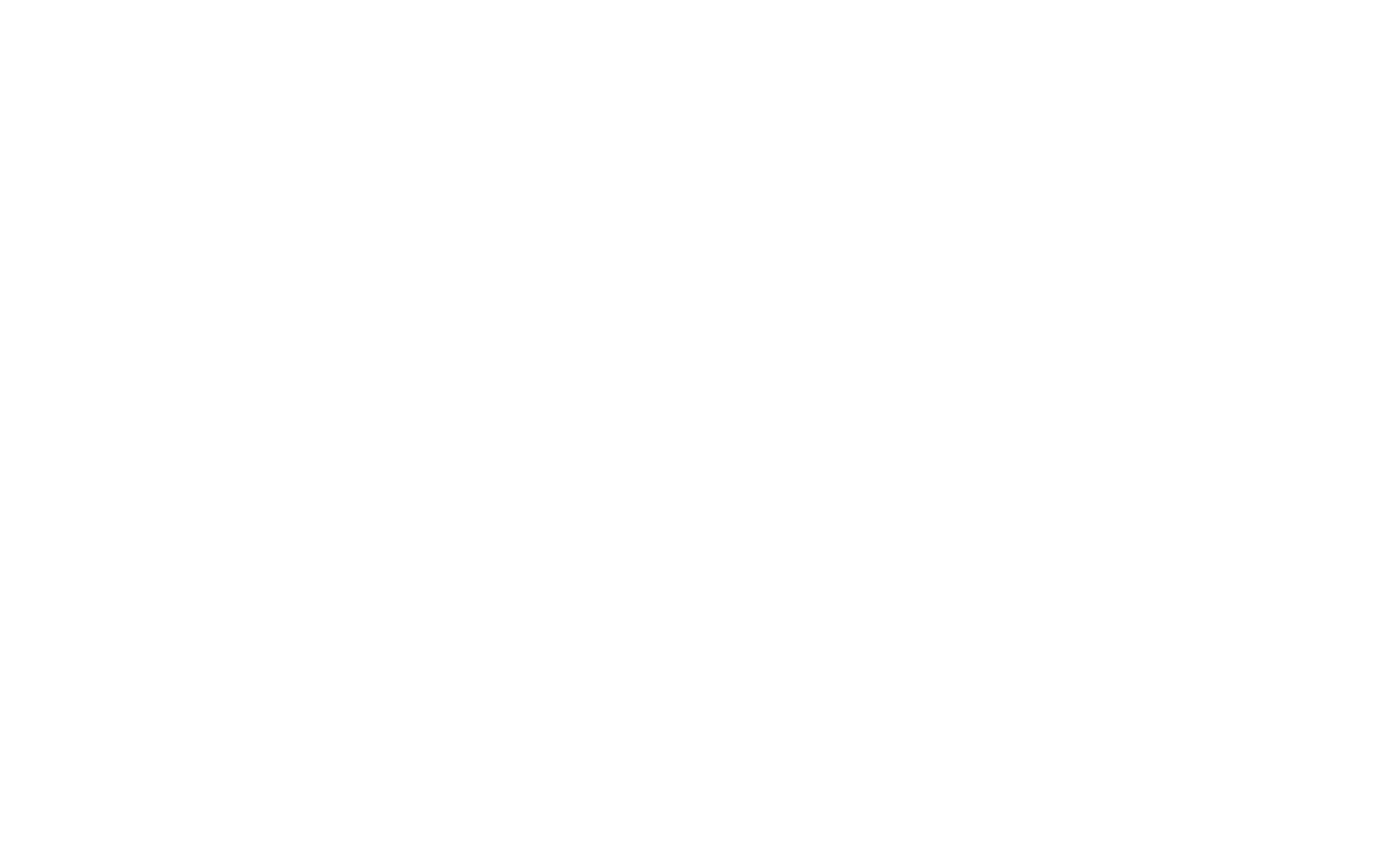
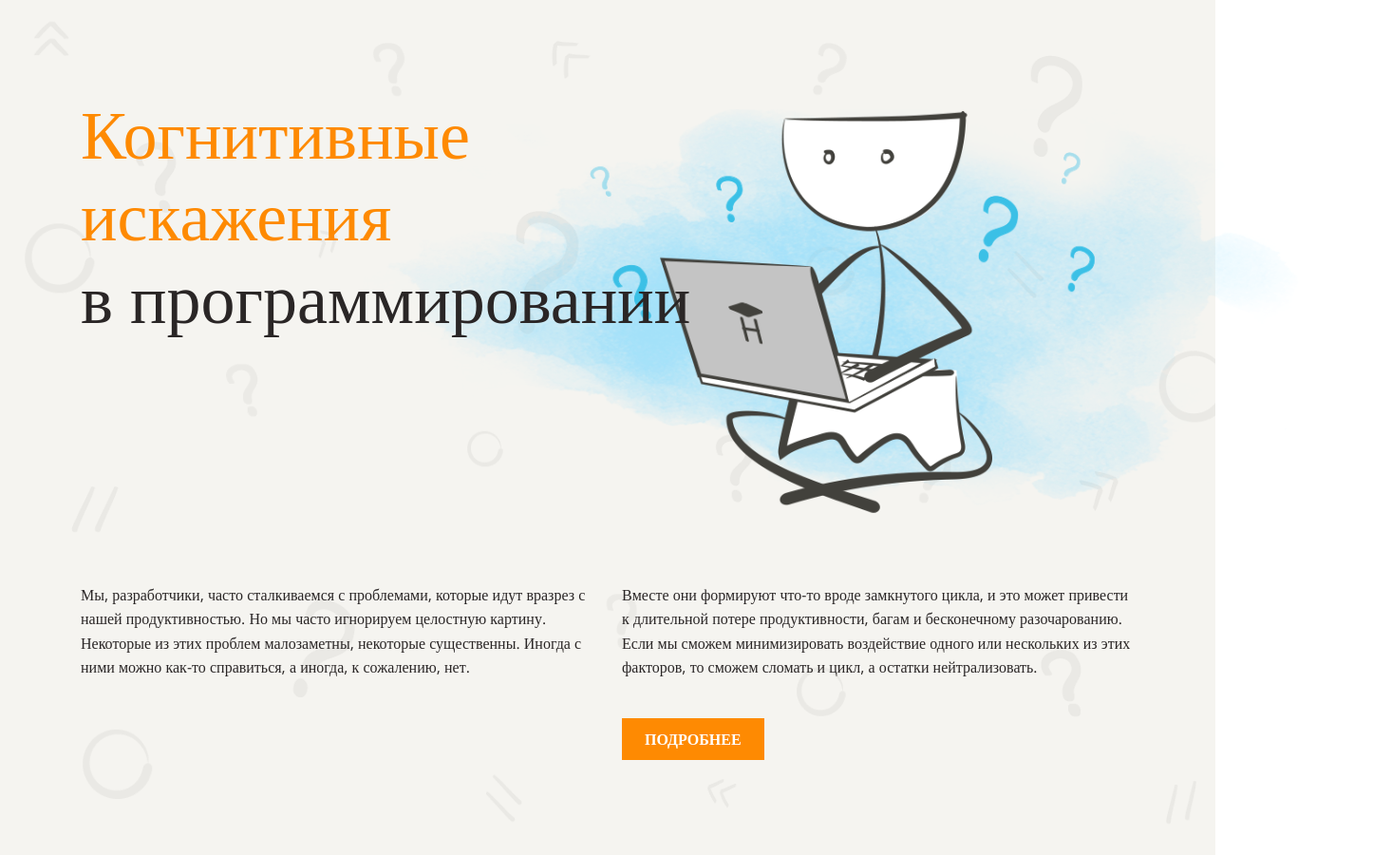
Before and after one commit to rutherfordern/landing-cognitive-distortions, a website: page src/index.html in a window 1280 px wide. Shown: the whole page at 95% size, 1465 px wide, since content can reach past the window. Before the commit the page ends 800 px from the top, so only its background shows below. Drawn offline with nearby package versions, Linux system fonts and the light colour scheme; a web font is replaced by a local one.

Commit message:
add header

```diff
--- a/src/index.html
+++ b/src/index.html
@@ -4,10 +4,50 @@
     <meta charset="UTF-8">
     <meta http-equiv="X-UA-Compatible" content="IE=edge">
     <meta name="viewport" content="width=device-width, initial-scale=1.0">
-    <title>Document</title>
+    <title>Когнитивные искажения в программировании</title>
     <link rel="stylesheet" href="styles/style.css"/>
+    <link rel="preconnect" href="https://fonts.googleapis.com">
+    <link rel="preconnect" href="https://fonts.gstatic.com" crossorigin>
+    <link href="https://fonts.googleapis.com/css2?family=Neucha&family=Open+Sans&display=swap" rel="stylesheet">
   </head>
   <body>
+    <header class="bg">
+        <div class="container">
+            <h1>Когнитивные<br>искажения<br><span class="dark">в программировании</span></h1>
+            <img
+            class="header-img"
+            src="img/main.png"
+            alt="Когнитивные искажения в программировании"
+            height="525"
+            />
+            <div class="text-column">
+                <div class="text-block">
+                    <p>
+                        Мы, разработчики, часто сталкиваемся с проблемами, которые идут
+                        вразрез с нашей продуктивностью. Но мы часто игнорируем целостную
+                        картину. Некоторые из этих проблем малозаметны, некоторые
+                        существенны. Иногда с ними можно как-то справиться, а иногда, к
+                        сожалению, нет.
+                    </p>
+                </div>
+                <div class="text-block">
+                    <p>
+                        Вместе они формируют что-то вроде замкнутого цикла, и это может
+                        привести к длительной потере продуктивности, багам и бесконечному
+                        разочарованию. <br>
+                        Если мы сможем минимизировать воздействие одного или нескольких из
+                        этих факторов, то сможем сломать и цикл, а остатки нейтрализовать.
+                    </p>
+                    <a class="btn nav" href="#navigation">Подробнее</a>
+                </div>
+            </div>
+        </div>
+    </header>
 
+    <main>
+         <section>
+
+         </section>
+    </main>
   </body>
 </html>
--- a/src/styles/style.css
+++ b/src/styles/style.css
@@ -0,0 +1,170 @@
+:root {
+    /** colors **/
+    --white: #fff;
+    --transparent-white: #d7ccc0;
+    --text: #2a2626;
+    --bg-light: #f5f4f0;
+    --bg-dark: #b09a81;
+    --primary: #fe8a02;
+    --primary-hover: #ea7600;
+    --primary-dark: #42413c;
+    --secondary-dark: #908d8b;
+    --blue: #1085c5;
+
+    /** fonts **/
+    --main-font: "Open Sans";
+    --heading-font: "Neucha";
+    --font-size: 16px;
+    --font-line-height: 1.6em;
+    --font-color: #2a2626;
+
+    /** headings **/
+    --h-line-height: 1.2em;
+    --h1-size: 72px;
+    --h2-size: 60px;
+    --h3-size: 34px;
+
+    /** sections **/
+    --max-content-width: 1110px;
+}
+
+a {
+    color: inherit;
+    text-decoration: none;
+}
+
+input, button {
+    padding: 0;
+
+    border: none;
+}
+
+body {
+    margin: 0;
+    padding: 0;
+
+    color: var(--text);
+    font-family: var(--main-font);
+    font-size: var(--font-size);
+    font-weight: 400;
+}
+
+.container {
+    position: relative;
+
+    display: flex;
+    flex-direction: column;
+    box-sizing: border-box;
+    margin: 0 auto;
+    padding: 100px 0;
+
+    max-width: var(--max-content-width);
+}
+
+.bg {
+    position: relative;
+}
+
+.bg::before {
+    position: absolute;
+
+    width: 100%;
+    height: 100%;
+
+    background-image: url(../img/background.png);
+    background-repeat: no-repeat;
+    background-size: cover;
+    opacity: 0.06;
+
+    content: '';
+}
+
+h1, h2, h3 {
+    margin: 0;
+    padding: 0;
+
+    font-weight: inherit;
+    font-size: inherit;
+
+    color: var(--primary);
+    font-family: var(--heading-font);
+    line-height: var(--h-line-height);
+}
+
+h1 {
+    z-index: 1;
+    font-size: var(--h1-size);
+}
+
+h2 {
+    font-size: var(--h2-size);
+}
+
+h3 {
+    font-size: var(--h3-size);
+}
+
+p {
+    margin: 0;
+    padding: 0;
+
+    font-weight: inherit;
+    font-size: inherit;
+
+    line-height: var(--font-line-height);
+}
+
+.text-column {
+    display: flex;
+}
+
+.text-block {
+    flex-basis: 50%;
+}
+
+.text-block:nth-child(1) {
+    margin-right: 30px;
+}
+
+.btn {
+    display: inline-block;
+    padding: 11px 24px;
+
+    color: var(--white);
+    font-weight: bold;
+    text-transform: uppercase;
+    text-decoration: none;
+
+    background-color: var(--primary);
+    cursor: pointer;
+}
+
+.btn:hover {
+    background-color: var(--primary-hover);
+}
+
+.dark {
+    color: var(--text);
+}
+
+/* HEADER */
+
+header {
+    background-color: var(--bg-light);
+}
+
+header .container {
+    justify-content: space-between;
+    height: 100vh;
+    min-height: 900px;
+}
+
+.header-img {
+    position: absolute;
+    top: 55px;
+    right: -270px;
+}
+
+header .btn {
+    margin-top: 40px;
+}
```
Also changed, not shown: src/img/1.png (added), src/img/background.png (added), src/img/main.png (added), 1 other file.
